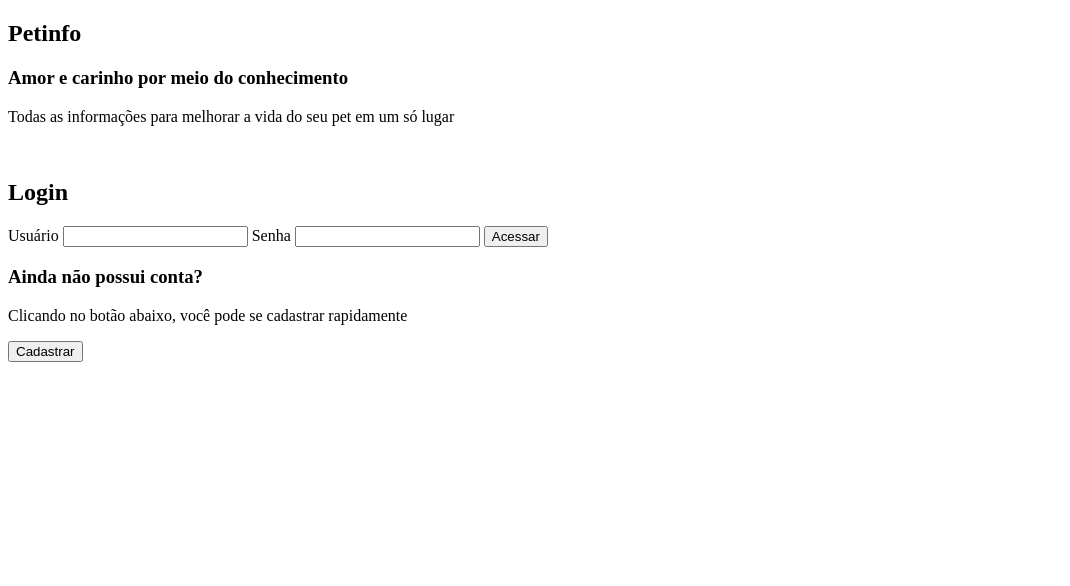
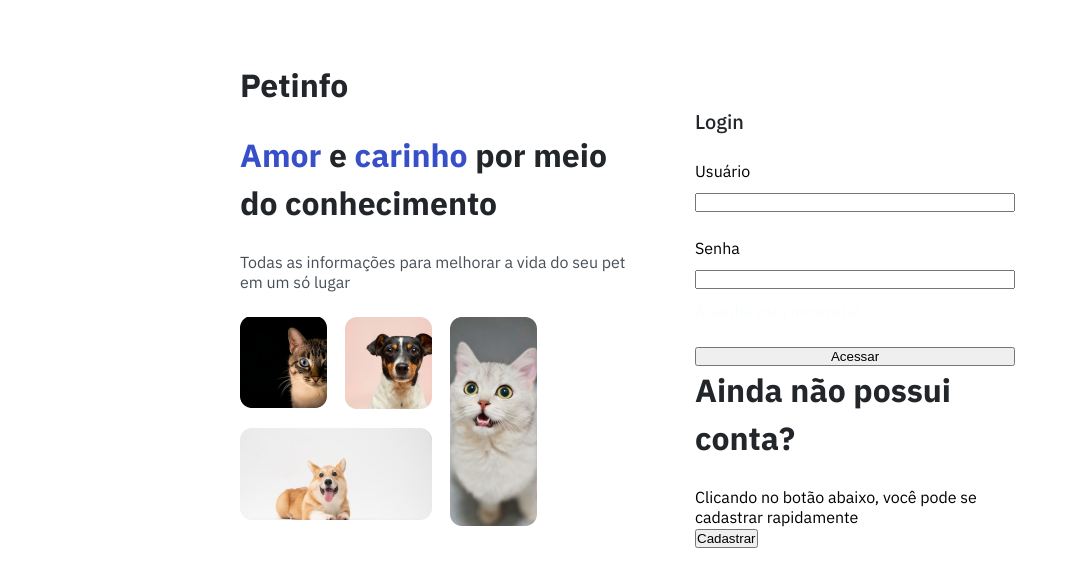
Before and after one commit to gabryelmaraujo/pet-info-m2, a plain HTML site: page index.html in a window 1280 px wide. Shown: the whole page, without its empty margins (0-1070 px from the left). Drawn offline with Linux system fonts and the light colour scheme; a script that the page names is missing.

Commit message:
Começando estilização da login page

```diff
--- a/index.html
+++ b/index.html
@@ -4,25 +4,32 @@
     <meta charset="UTF-8">
     <meta http-equiv="X-UA-Compatible" content="IE=edge">
     <meta name="viewport" content="width=device-width, initial-scale=1.0">
+
+    <link rel="preconnect" href="https://fonts.googleapis.com">
+    <link rel="preconnect" href="https://fonts.gstatic.com" crossorigin>
+    <link href="https://fonts.googleapis.com/css2?family=IBM+Plex+Sans:ital,wght@0,300;0,400;0,500;0,600;0,700;1,300;1,400;1,500;1,600&display=swap" rel="stylesheet">
+
+    <link rel="stylesheet" href="/styles/globalStyles.css">
+    <link rel="stylesheet" href="/pages/login/styles/loginpage.css">
+    <link rel="stylesheet" href="/pages/login/styles/texts.css">
+    <link rel="stylesheet" href="/pages/login/styles/form.css">
+
     <title>Petinfo - Login</title>
 </head>
 <body>
-    <main>
-        <section class="lpBlogDescription">
+    <main class="lpContainer">
+        <section class="lpBlogDescriptionSec">
             <div class="lpDescHeader">
                 <h1>Petinfo</h1>
-                <h3>Amor e carinho por meio do conhecimento</h3>
+                <h3><span class="spanAmor">Amor</span> e <span class="spanCarinho">carinho</span> por meio do conhecimento</h3>
                 <p>Todas as informações para melhorar a vida do seu pet em um só lugar</p>
             </div>
-            <div class="lpImages">
-                <img src="" class="img1">
-                <img src="" class="img2">
-                <img src="" class="img3">
-                <img src="" class="img4">
+            <div class="lpImage">
+                <img src="/pages/login/src/img/imgloginpage.png" alt="">
             </div>
 
         </section>
-        <section class="lpLoginForm">
+        <section class="lpLoginFormSec">
             <div class="lpFormHeader">
                 <h2>Login</h2>
             </div>
@@ -32,6 +39,8 @@
 
                 <label for="lpPassInput">Senha</label>
                 <input type="password" name="lpPassInput" id="lpPassInput">
+
+                <p class="passwordError hide"> A senha está incorreta!</p>
 
                 <button class="lpLoginBttn">Acessar</button>
             </form>
--- a/pages/login/index.css
+++ /dev/null
@@ -1 +0,0 @@
-/* Desenvolva a estilização da sua página aqui */
--- /dev/null
+++ b/pages/login/styles/form.css
@@ -0,0 +1,32 @@
+
+h2{
+    font-size: var(--font-s-2);
+    font-weight: var(--font-w-2);
+
+    color: var(--grey-1);
+}
+
+
+form {
+    display: flex;
+    flex-direction: column;
+}
+label {
+    display: block;
+    margin-top: 26px;
+    margin-bottom: 12px;
+}
+
+.alert-border{
+    border: 1px solid var(--alert-1);
+}
+
+.passwordError {
+    color: var(--alert-1);
+    margin-top: 12px;
+    margin-bottom: 26px;
+}
+
+.hide{
+    color: var(--grey-9);
+}
--- /dev/null
+++ b/pages/login/styles/loginpage.css
@@ -0,0 +1,20 @@
+
+
+.lpContainer {
+    display: flex;
+    margin: 0 auto;
+    width: 50em;
+
+    padding: 5% 0;
+}
+
+.lpBlogDescriptionSec{
+    width: 24.438em;
+    margin-right: 40px;
+}
+
+.lpLoginFormSec{
+    width: 23em;
+
+    padding: 44px 24px;
+}
--- /dev/null
+++ b/pages/login/styles/texts.css
@@ -0,0 +1,33 @@
+
+
+h1{
+    color: var(--grey-1);
+
+    font-size: var(--font-s-1);
+
+    margin-bottom: 25px;
+}
+
+h3{
+    color: var(--grey-1);
+
+    font-size: var(--font-s-1);
+    line-height: var(--line-h-1);
+
+    margin-bottom: 25px;
+}
+
+.lpDescHeader > p {
+    color: var(--grey-3);
+
+    margin-bottom: 25px;
+
+}
+
+.spanAmor{
+    color: var(--brand-1);
+}
+
+.spanCarinho{
+    color: var(--brand-1);
+}
--- a/styles/globalStyles.css
+++ b/styles/globalStyles.css
@@ -5,22 +5,36 @@
 }
 
 :root {
-  --brand100: "hsl(230, 57%, 50%)";
-  --brand200: "hsl(230, 68%, 54%)";
-  --gray100: "hsl(210, 11%, 15%)";
-  --gray200: "hsl(210, 10%, 23%)";
-  --gray300: "hsl(210, 9%, 31%)";
-  --gray400: "hsl(210, 7%, 56%)";
-  --gray500: "hsl(210, 11%, 71%)";
-  --gray600: "hsl(210, 16%, 93%)";
-  --gray700: "hsl(210, 17%, 95%)";
-  --gray800: "hsl(210, 17%, 98%)";
-  --gray900: "hsl(200, 100%, 99%)";
-  --alert100: "hsl(349, 57%, 50%)";
-  --alert200: "hsl(349, 69%, 55%)";
-  --sucess100: "hsl(162, 88%, 26%)";
+  --brand-1: hsl(230, 57%, 50%);
+  --brand-2: hsl(230, 68%, 54%);
+  --grey-1: hsl(210, 11%, 15%);
+  --grey-2: hsl(210, 10%, 23%);
+  --grey-3: hsl(210, 9%, 31%);
+  --grey-4: hsl(210, 7%, 56%);
+  --grey-5: hsl(210, 11%, 71%);
+  --grey-6: hsl(210, 16%, 93%);
+  --grey-7: hsl(210, 17%, 95%);
+  --grey-8: hsl(210, 17%, 98%);
+  --grey-9: hsl(200, 100%, 99%);
+  --alert-1: hsl(349, 57%, 50%);
+  --alert-2: hsl(349, 69%, 55%);
+  --sucess-1: hsl(162, 88%, 26%);
+
+  --font-s-1: 32px;
+  --font-s-2: 20px;
+  --font-s-3: 18px;
+  --font-s-4: 16px;
+  --font-s-5: 14px;
+
+  --font-w-1: 600;
+  --font-w-2: 500;
+  --font-w-3: 400;
+
+  --line-h-1: 48px;
+  --line-h-2: 24px;
+  --line-h-3: 21px;
 }
 
 body {
-  font-family: "Inter, sans-serif";
+  font-family: 'IBM Plex Sans', sans-serif;
 }
```
Also changed, not shown: pages/login/src/img/imgloginpage.png (added).
